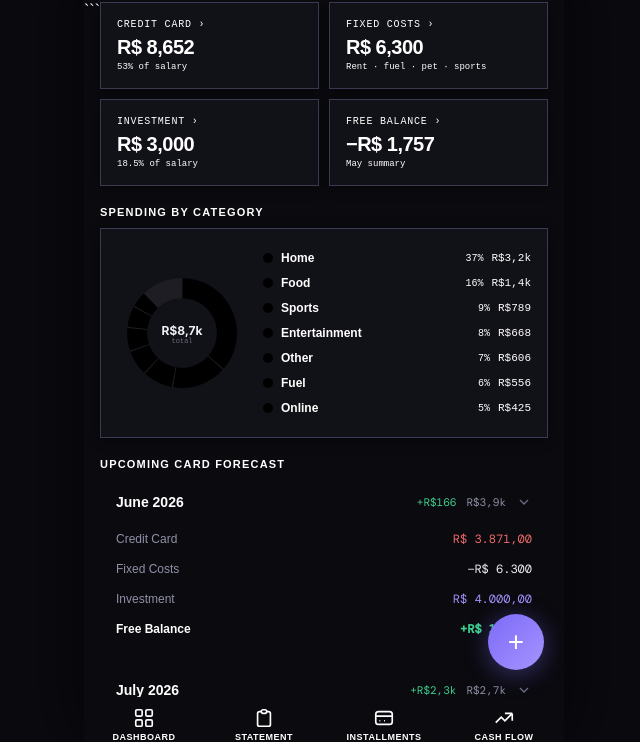
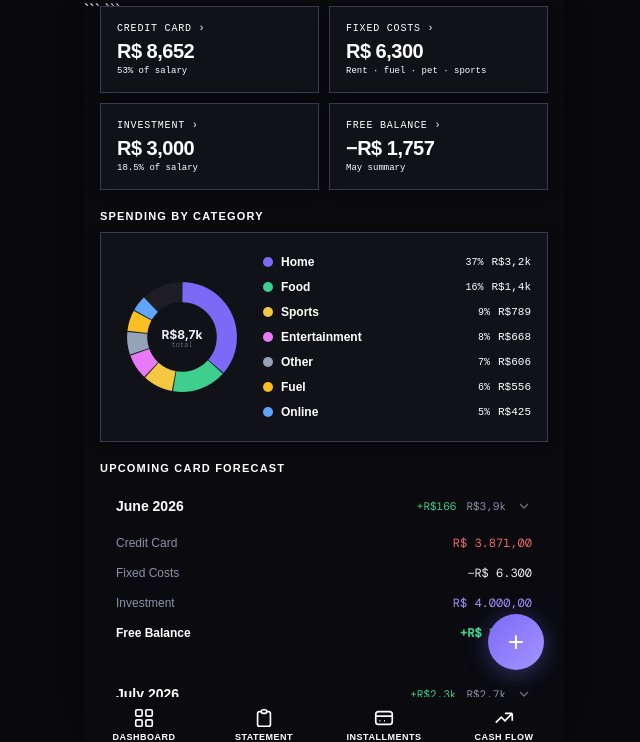
Before and after one commit to jvgl-dot/Finflow, a plain HTML site: page index.html in a window 1280 px wide. Shown: the part 58-800 px from the top of the page, without its empty margins (324-964 px from the left). Drawn offline with nearby package versions, Linux system fonts and the light colour scheme; a web font is replaced by a local one.

Commit message:
V012-Update index.html

```diff
--- a/index.html
+++ b/index.html
@@ -136,9 +136,9 @@ isolation: isolate;
 .page {
 position: absolute;
 inset: 0;
-overflow-y: scroll;
+overflow-y: auto;
 overflow-x: hidden;
-padding: 0 16px 20px;
+padding: 4px 16px 20px;
 opacity: 0;
 pointer-events: none;
 transform: translateX(30px);
@@ -1025,22 +1025,22 @@ const IS_SANDBOXED = (() => {
 // DATA
 // ═══════════════════════════════════════════════════════
 const CAT_META = {
-  "Food":         { color: "var(--c-food)",         emoji: "&#x1F37D;" },
-  "Home":         { color: "var(--c-home)",         emoji: "&#x1F3E0;" },
-  "Sports":       { color: "var(--c-sports)",       emoji: "&#x1F3CB;" },
-  "Transport":    { color: "var(--c-transport)",    emoji: "&#x1F697;" },
-  "Pet":          { color: "var(--c-pet)",          emoji: "&#x1F43E;" },
-  "Streaming":    { color: "var(--c-streaming)",    emoji: "&#x1F4FA;" },
-  "Car":          { color: "var(--c-car)",          emoji: "&#x26FD;" },
-  "Health":       { color: "var(--c-health)",       emoji: "&#x1F48A;" },
-  "Supermarket":  { color: "var(--c-supermarket)",  emoji: "&#x1F6D2;" },
-  "Book":         { color: "var(--c-book)",         emoji: "&#x1F4DA;" },
-  "Other":        { color: "var(--c-other)",        emoji: "&#x1F4E6;" },
-  "Entertainment":{ color: "var(--c-entertainment)",emoji: "&#x1F389;" },
-  "Fashion":      { color: "var(--c-fashion)",      emoji: "&#x1F45F;" },
-  "Fuel":         { color: "var(--c-fuel)",         emoji: "&#x26FD;" },
-  "Online":       { color: "var(--c-online)",       emoji: "&#x1F6CD;" },
-  "Subscription": { color: "var(--c-subscription)", emoji: "&#x1F514;" },
+  "Food":          { color: "#3ecf8e", emoji: "&#x1F37D;" },
+  "Home":          { color: "#7c6af7", emoji: "&#x1F3E0;" },
+  "Sports":        { color: "#f5c842", emoji: "&#x1F3CB;" },
+  "Transport":     { color: "#38bdf8", emoji: "&#x1F697;" },
+  "Pet":           { color: "#fb923c", emoji: "&#x1F43E;" },
+  "Streaming":     { color: "#a78bfa", emoji: "&#x1F4FA;" },
+  "Car":           { color: "#64748b", emoji: "&#x26FD;" },
+  "Health":        { color: "#34d399", emoji: "&#x1F48A;" },
+  "Supermarket":   { color: "#4ade80", emoji: "&#x1F6D2;" },
+  "Book":          { color: "#818cf8", emoji: "&#x1F4DA;" },
+  "Other":         { color: "#94a3b8", emoji: "&#x1F4E6;" },
+  "Entertainment": { color: "#e879f9", emoji: "&#x1F389;" },
+  "Fashion":       { color: "#f472b6", emoji: "&#x1F45F;" },
+  "Fuel":          { color: "#fbbf24", emoji: "&#x26FD;" },
+  "Online":        { color: "#60a5fa", emoji: "&#x1F6CD;" },
+  "Subscription":  { color: "#c084fc", emoji: "&#x1F514;" },
 };
 
 const TRANSACTIONS = [
@@ -1617,12 +1617,14 @@ function updateFixedKpi() {
 // KPI DETAIL PAGE
 // ═══════════════════════════════════════════════════════
 function openKpiDetail(type) {
+  try {
     const page = document.getElementById('kpi-detail-page');
     const title = document.getElementById('kpi-detail-title');
     const subtitle = document.getElementById('kpi-detail-subtitle');
     const body = document.getElementById('kpi-detail-body');
     const addBtn = document.getElementById('kpi-detail-add-btn');
     body.innerHTML = '';
+    addBtn.style.display = 'none';
 
     if (type === 'fixed') {
       title.textContent = 'Fixed Costs';
@@ -1632,22 +1634,23 @@ function openKpiDetail(type) {
     } else if (type === 'card') {
       title.textContent = 'Credit Card';
       subtitle.textContent = 'Statement + installments this month';
-    addBtn.style.display = 'none';
       buildCardDetail(body);
     } else if (type === 'invest') {
       title.textContent = 'Investment';
       subtitle.textContent = 'Monthly contribution goal';
-    addBtn.style.display = 'none';
       buildInvestDetail(body);
     } else if (type === 'balance') {
       title.textContent = 'Free Balance';
       subtitle.textContent = 'What remains after all outflows';
-    addBtn.style.display = 'none';
       buildBalanceDetail(body);
     }
 
     constrainDetailPage('kpi-detail-page');
     page.classList.add('open');
+  } catch(e) {
+    console.error('openKpiDetail error:', e);
+    alert('Error opening detail: ' + e.message);
+  }
 }
 
 function closeKpiDetail() {
```
Lines whose indentation alone changed are shown as unchanged.
